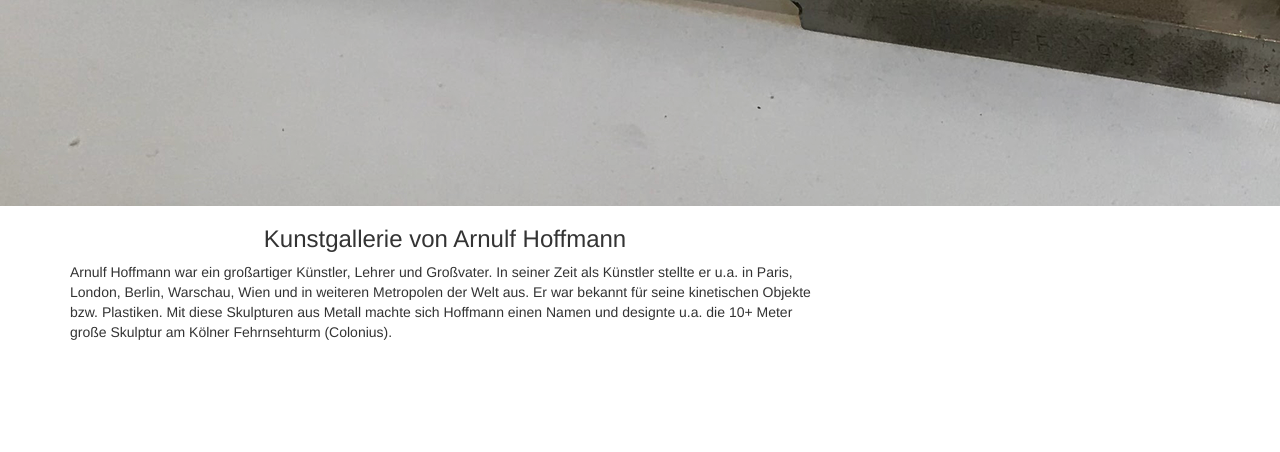
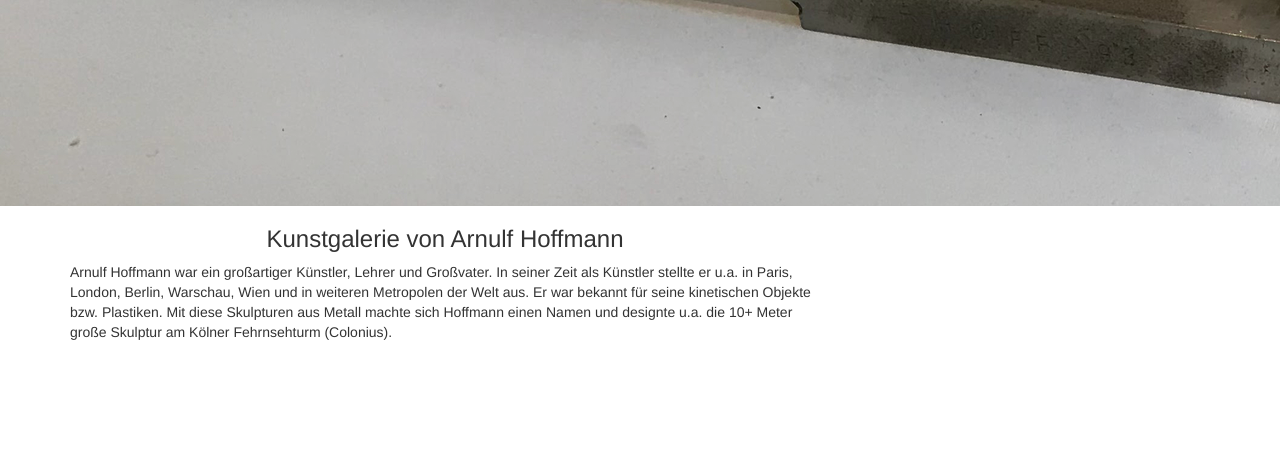
Before and after one commit to get4flo/get4flo.github.io, a PHP site: page / in a window 1280 px wide. Shown: the part 2440-2892 px from the top of the page. Run offline with PHP 8.4, Linux system fonts and the light colour scheme; data that the repository does not hold is empty; some libraries are stand-ins or nearby versions.

Commit message:
fix: resolved typo in Gallerie -> Galerifix: resolved typo in Gallerie -> Galerie

```diff
--- a/error/error.php
+++ b/error/error.php
@@ -20,7 +20,7 @@
 <!DOCTYPE html>
 <html>
 <head>
-	<title>Arnulf Hoffmann Kunstgallerie</title>
+	<title>Arnulf Hoffmann Kunstgalerie</title>
 	<link rel="stylesheet" href="..\static\css\library\bootstrap.min.css">
 	<meta name="viewport" content="width=device-width, initial-scale=1">
 	<link rel="icon" href="..\static\pictures\logo\logo3-1.png">
--- a/index.php
+++ b/index.php
@@ -17,7 +17,7 @@
 <html>
 
 <head>
-    <title>Arnulf Hoffmann Kunstgallerie</title>
+    <title>Arnulf Hoffmann Kunstgalerie</title>
     <link rel="stylesheet" href="static\css\library\bootstrap.min.css">
     <link rel="stylesheet" type="text/css" href="static\css\style.css">
     <meta name="google-site-verification" content="BIhkjGFajk4WesSCjbaFJZjG3kQzFLyNc0b2DvzCMes" />
@@ -69,7 +69,7 @@
         <div class="py-4 pl-3">
             <div class="row justify-content-center">
                 <div class="col-xs-10 col-lg-8">
-                    <h3 class="py-4 text-center">Kunstgallerie von Arnulf Hoffmann</h3>
+                    <h3 class="py-4 text-center">Kunstgalerie von Arnulf Hoffmann</h3>
                     <p class="py-4">
                         Arnulf Hoffmann war ein großartiger Künstler,
                         Lehrer und Großvater. In seiner Zeit als Künstler stellte er u.a. in Paris, London,
--- a/models/navbar.php
+++ b/models/navbar.php
@@ -12,7 +12,7 @@
 		<div class="collapse navbar-collapse" id="navbarTogglerDemo02">
 			<ul class="navbar-nav mr-auto mt-2 mt-lg-0">
 				<li class="nav-item active px-lg-2 ml-lg-3">
-					<a class="nav-link" href="<?= $basUrl ?>/#gallery">Gallerie<span class="sr-only">(current)</span></a>
+					<a class="nav-link" href="<?= $basUrl ?>/#gallery">Galerie<span class="sr-only">(current)</span></a>
 				</li>
 				<li class="nav-item px-lg-2">
 					<a class="nav-link" href="<?= $basUrl ?>/#kuenstler">Künstler</a>
--- a/painting.php
+++ b/painting.php
@@ -47,7 +47,7 @@ if($error == 0) {
 <html>
 
 <head>
-	<title>Arnulf Hoffmann Kunstgallerie</title>
+	<title>Arnulf Hoffmann Kunstgalerie</title>
 	<link rel="stylesheet" href="static\css\library\bootstrap.min.css">
 	<link rel="stylesheet" type="text/css" href="static\css\painting.css">
 	<meta name="viewport" content="width=device-width, initial-scale=1">
--- a/seriesView.php
+++ b/seriesView.php
@@ -73,7 +73,7 @@ if ($error == 0) {
 <html>
 
 <head>
-    <title>Arnulf Hoffmann Kunstgallerie</title>
+    <title>Arnulf Hoffmann Kunstgalerie</title>
     <link rel="stylesheet" href="static\css\library\bootstrap.min.css">
     <link rel="stylesheet" type="text/css" href="static\css\style.css">
     <meta charset="utf-8">
```
